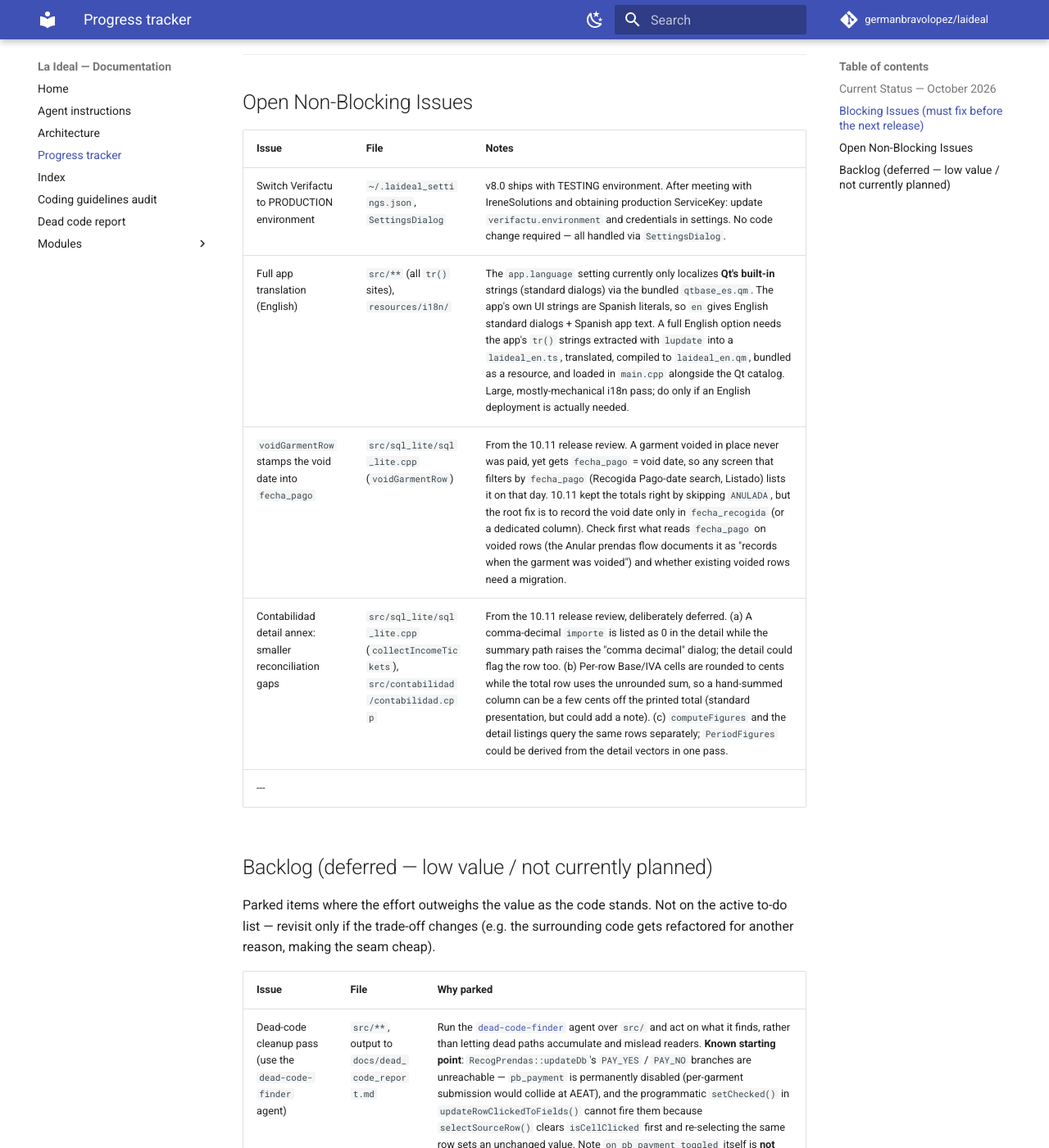
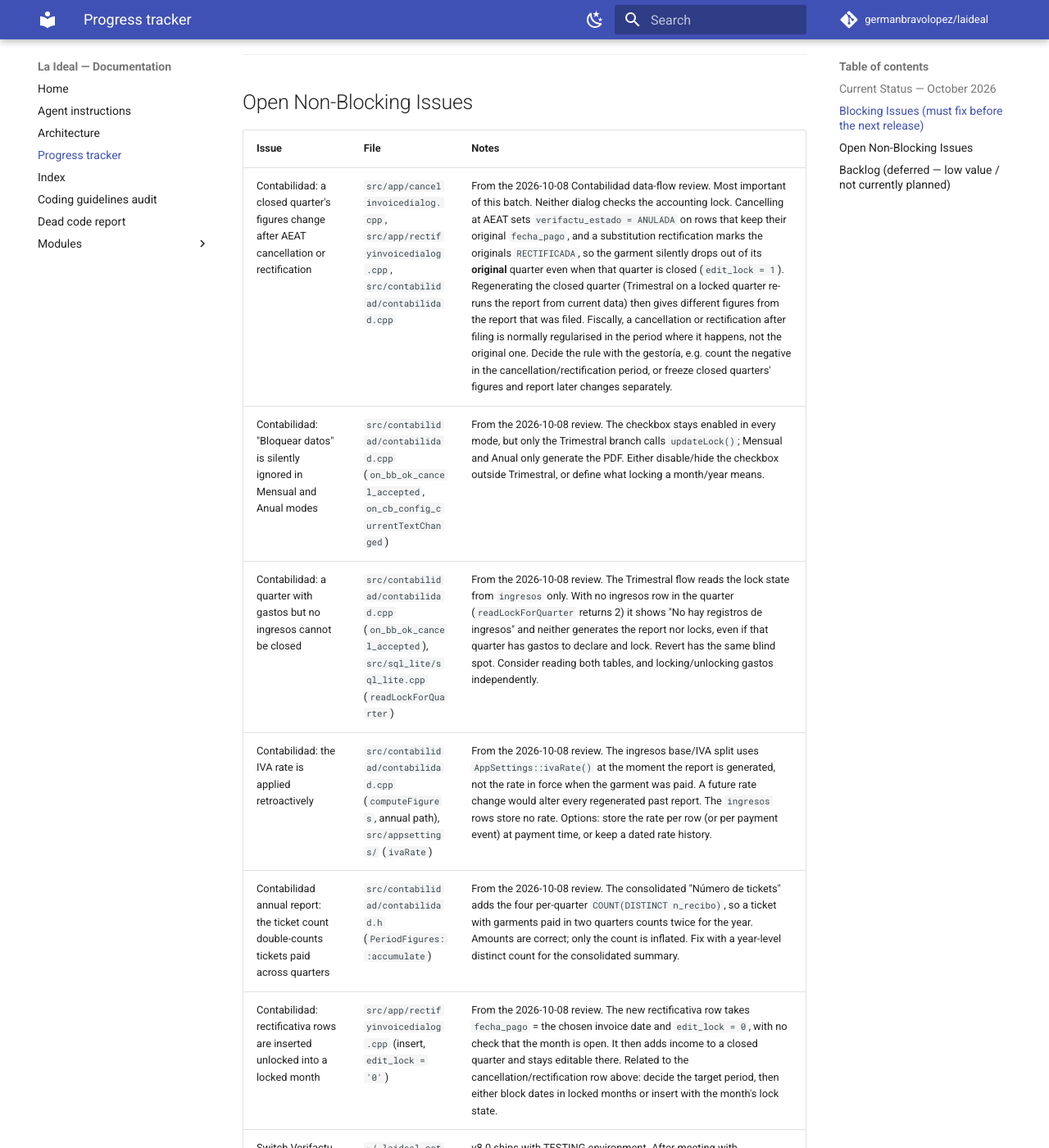
Before and after one commit to germanbravolopez/laideal, an MkDocs documentation site: the page built from docs/progress_tracker.md, in a window 1280 px wide and 1400 px high, scrolled down 1297 px. Shown: the whole window at 82% size. Built offline with MkDocs 1.6.1 and Material for MkDocs 9.7.7, drawn with Linux system fonts in a browser that asks for light colours; comment, search, counter and statistics services are not loaded; some of the changed text lies outside the part shown.

Commit message:
progress_tracker: file the Contabilidad data-flow review findings (closed quarters changed by AEAT cancellation/rectification, lock checkbox ignored outside Trimestral, gastos-only quarter cannot close, retroactive IVA rate, annual ticket double count, unlocked rectificativa rows, comma-decimal annual mismatch)

```diff
--- a/docs/progress_tracker.md
+++ b/docs/progress_tracker.md
@@ -36,10 +36,16 @@ _(No blocking issues for the next release. The four items reported on 2026-10-07
 
 | Issue | File | Notes |
 |-------|------|-------|
+| Contabilidad: a closed quarter's figures change after AEAT cancellation or rectification | `src/app/cancelinvoicedialog.cpp`, `src/app/rectifyinvoicedialog.cpp`, `src/contabilidad/contabilidad.cpp` | From the 2026-10-08 Contabilidad data-flow review. Most important of this batch. Neither dialog checks the accounting lock. Cancelling at AEAT sets `verifactu_estado = ANULADA` on rows that keep their original `fecha_pago`, and a substitution rectification marks the originals `RECTIFICADA`, so the garment silently drops out of its **original** quarter even when that quarter is closed (`edit_lock = 1`). Regenerating the closed quarter (Trimestral on a locked quarter re-runs the report from current data) then gives different figures from the report that was filed. Fiscally, a cancellation or rectification after filing is normally regularised in the period where it happens, not the original one. Decide the rule with the gestoría, e.g. count the negative in the cancellation/rectification period, or freeze closed quarters' figures and report later changes separately. |
+| Contabilidad: "Bloquear datos" is silently ignored in Mensual and Anual modes | `src/contabilidad/contabilidad.cpp` (`on_bb_ok_cancel_accepted`, `on_cb_config_currentTextChanged`) | From the 2026-10-08 review. The checkbox stays enabled in every mode, but only the Trimestral branch calls `updateLock()`; Mensual and Anual only generate the PDF. Either disable/hide the checkbox outside Trimestral, or define what locking a month/year means. |
+| Contabilidad: a quarter with gastos but no ingresos cannot be closed | `src/contabilidad/contabilidad.cpp` (`on_bb_ok_cancel_accepted`), `src/sql_lite/sql_lite.cpp` (`readLockForQuarter`) | From the 2026-10-08 review. The Trimestral flow reads the lock state from `ingresos` only. With no ingresos row in the quarter (`readLockForQuarter` returns 2) it shows "No hay registros de ingresos" and neither generates the report nor locks, even if that quarter has gastos to declare and lock. Revert has the same blind spot. Consider reading both tables, and locking/unlocking gastos independently. |
+| Contabilidad: the IVA rate is applied retroactively | `src/contabilidad/contabilidad.cpp` (`computeFigures`, annual path), `src/appsettings/` (`ivaRate`) | From the 2026-10-08 review. The ingresos base/IVA split uses `AppSettings::ivaRate()` at the moment the report is generated, not the rate in force when the garment was paid. A future rate change would alter every regenerated past report. The `ingresos` rows store no rate. Options: store the rate per row (or per payment event) at payment time, or keep a dated rate history. |
+| Contabilidad annual report: the ticket count double-counts tickets paid across quarters | `src/contabilidad/contabilidad.h` (`PeriodFigures::accumulate`) | From the 2026-10-08 review. The consolidated "Número de tickets" adds the four per-quarter `COUNT(DISTINCT n_recibo)`, so a ticket with garments paid in two quarters counts twice for the year. Amounts are correct; only the count is inflated. Fix with a year-level distinct count for the consolidated summary. |
+| Contabilidad: rectificativa rows are inserted unlocked into a locked month | `src/app/rectifyinvoicedialog.cpp` (insert, `edit_lock = '0'`) | From the 2026-10-08 review. The new rectificativa row takes `fecha_pago` = the chosen invoice date and `edit_lock = 0`, with no check that the month is open. It then adds income to a closed quarter and stays editable there. Related to the cancellation/rectification row above: decide the target period, then either block dates in locked months or insert with the month's lock state. |
 | Switch Verifactu to PRODUCTION environment | `~/.laideal_settings.json`, `SettingsDialog` | v8.0 ships with TESTING environment. After meeting with IreneSolutions and obtaining production ServiceKey: update `verifactu.environment` and credentials in settings. No code change required — all handled via `SettingsDialog`. |
 | Full app translation (English) | `src/**` (all `tr()` sites), `resources/i18n/` | The `app.language` setting currently only localizes **Qt's built-in** strings (standard dialogs) via the bundled `qtbase_es.qm`. The app's own UI strings are Spanish literals, so `en` gives English standard dialogs + Spanish app text. A full English option needs the app's `tr()` strings extracted with `lupdate` into a `laideal_en.ts`, translated, compiled to `laideal_en.qm`, bundled as a resource, and loaded in `main.cpp` alongside the Qt catalog. Large, mostly-mechanical i18n pass; do only if an English deployment is actually needed. |
 | `voidGarmentRow` stamps the void date into `fecha_pago` | `src/sql_lite/sql_lite.cpp` (`voidGarmentRow`) | From the 10.11 release review. A garment voided in place never was paid, yet gets `fecha_pago` = void date, so any screen that filters by `fecha_pago` (Recogida Pago-date search, Listado) lists it on that day. 10.11 kept the totals right by skipping `ANULADA`, but the root fix is to record the void date only in `fecha_recogida` (or a dedicated column). Check first what reads `fecha_pago` on voided rows (the Anular prendas flow documents it as "records when the garment was voided") and whether existing voided rows need a migration. |
-| Contabilidad detail annex: smaller reconciliation gaps | `src/sql_lite/sql_lite.cpp` (`collectIncomeTickets`), `src/contabilidad/contabilidad.cpp` | From the 10.11 release review, deliberately deferred. (a) A comma-decimal `importe` is listed as 0 in the detail while the summary path raises the "comma decimal" dialog; the detail could flag the row too. (b) Per-row Base/IVA cells are rounded to cents while the total row uses the unrounded sum, so a hand-summed column can be a few cents off the printed total (standard presentation, but could add a note). (c) `computeFigures` and the detail listings query the same rows separately; `PeriodFigures` could be derived from the detail vectors in one pass. |
+| Contabilidad detail annex: smaller reconciliation gaps | `src/sql_lite/sql_lite.cpp` (`collectIncomeTickets`), `src/contabilidad/contabilidad.cpp` | From the 10.11 release review, deliberately deferred. (a) A comma-decimal `importe` is listed as 0 in the detail while the summary path raises the "comma decimal" dialog; the detail could flag the row too. (b) Per-row Base/IVA cells are rounded to cents while the total row uses the unrounded sum, so a hand-summed column can be a few cents off the printed total (standard presentation, but could add a note). (c) `computeFigures` and the detail listings query the same rows separately; `PeriodFigures` could be derived from the detail vectors in one pass. (d) Found in the 2026-10-08 review: a comma-decimal `importe` is skipped with an error dialog in the Mensual/Trimestral totals (`totalPriceBetweenDates`), but `annualAccountingByQuarter` sums it in SQL with no dialog, so the same quarter can show different income in the quarterly and the annual report. Make both paths treat it the same way (ideally reject it on write). |
 ---
 
 ## Backlog (deferred — low value / not currently planned)
```
